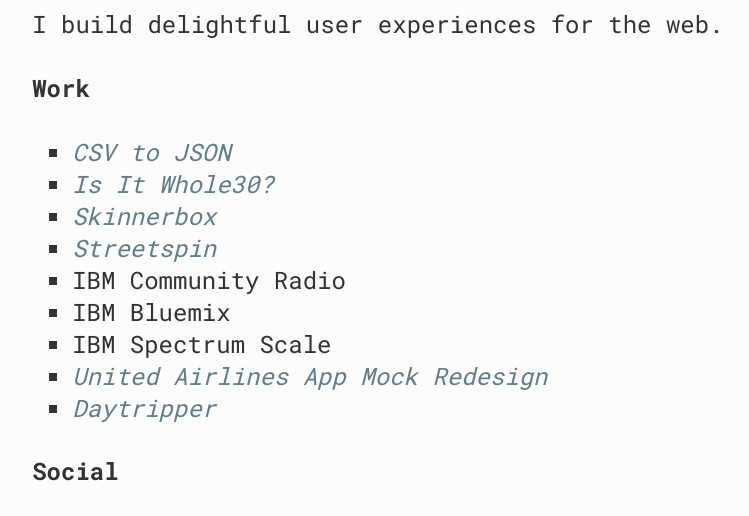
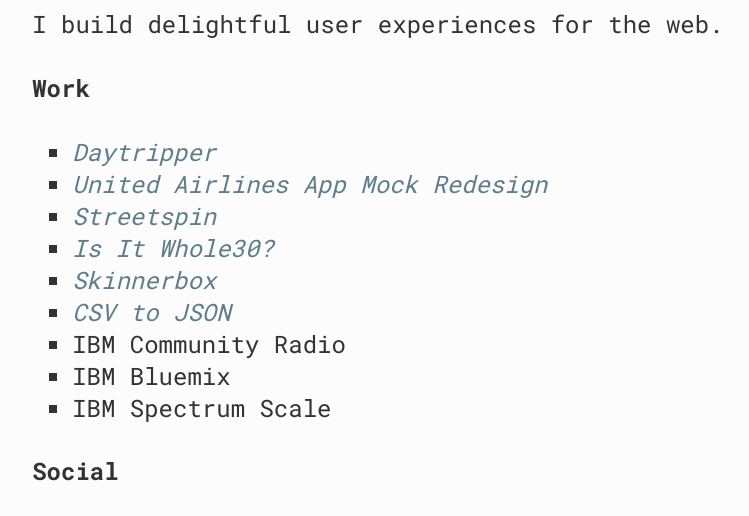
Before and after one commit to jeffersonlam/jeffersonlam.com, a website: page src/index.html in a window 1280 px wide. Shown: the part 207-723 px from the top of the page, without its empty margins (142-891 px from the left). Drawn offline with nearby package versions, Linux system fonts and the light colour scheme; files that its build step writes are made by us from their sources.

Commit message:
Change link order; Change ga to gtag

```diff
--- a/src/index.html
+++ b/src/index.html
@@ -17,9 +17,11 @@
     gtag('config', 'UA-46392706-1');
 
     const trackOutboundLink = function (url) {
-      ga('send', 'event', 'outbound', 'click', url, {
-        'transport': 'beacon',
-        'hitCallback': function () { document.location = url; }
+      gtag('event', 'click', {
+        'event_category': 'outbound',
+        'event_label': url,
+        'transport_type': 'beacon',
+        'event_callback': function(){document.location = url;}
       });
     }
   </script>
@@ -35,13 +37,31 @@
     <ul>
       <li>
         <a
-          href="http://jefferson.im/csvtojson/"
+          href="/maps"
           target="_blank"
-          onclick="trackOutboundLink('http://jefferson.im/csvtojson/');"
+          onclick="trackOutboundLink('/maps');"
         >
-          CSV to JSON
+          Daytripper
         </a>
       </li>
+      <li>
+        <a
+          href="http://jefferson.im/unitedredesign/"
+          target="_blank"
+          onclick="trackOutboundLink('http://jefferson.im/unitedredesign/');"
+        >
+          United Airlines App Mock Redesign
+        </a>
+      </li>
+      <li>
+          <a
+            href="http://streetspin.com/newgame"
+            target="_blank"
+            onclick="trackOutboundLink('http://streetspin.com/newgame');"
+          >
+            Streetspin
+          </a>
+        </li>
       <li>
         <a
           href="https://whole30.jefferson.im/"
@@ -62,34 +82,16 @@
       </li>
       <li>
         <a
-          href="http://streetspin.com/newgame"
+          href="http://jefferson.im/csvtojson/"
           target="_blank"
-          onclick="trackOutboundLink('http://streetspin.com/newgame');"
+          onclick="trackOutboundLink('http://jefferson.im/csvtojson/');"
         >
-          Streetspin
+          CSV to JSON
         </a>
       </li>
       <li>IBM Community Radio</li>
       <li>IBM Bluemix</li>
       <li>IBM Spectrum Scale</li>
-      <li>
-        <a
-          href="http://jefferson.im/unitedredesign/"
-          target="_blank"
-          onclick="trackOutboundLink('http://jefferson.im/unitedredesign/');"
-        >
-          United Airlines App Mock Redesign
-        </a>
-      </li>
-      <li>
-        <a
-          href="/maps"
-          target="_blank"
-          onclick="trackOutboundLink('/maps');"
-        >
-          Daytripper
-        </a>
-      </li>
     </ul>
     <h4>Social</h4>
     <ul>
```
